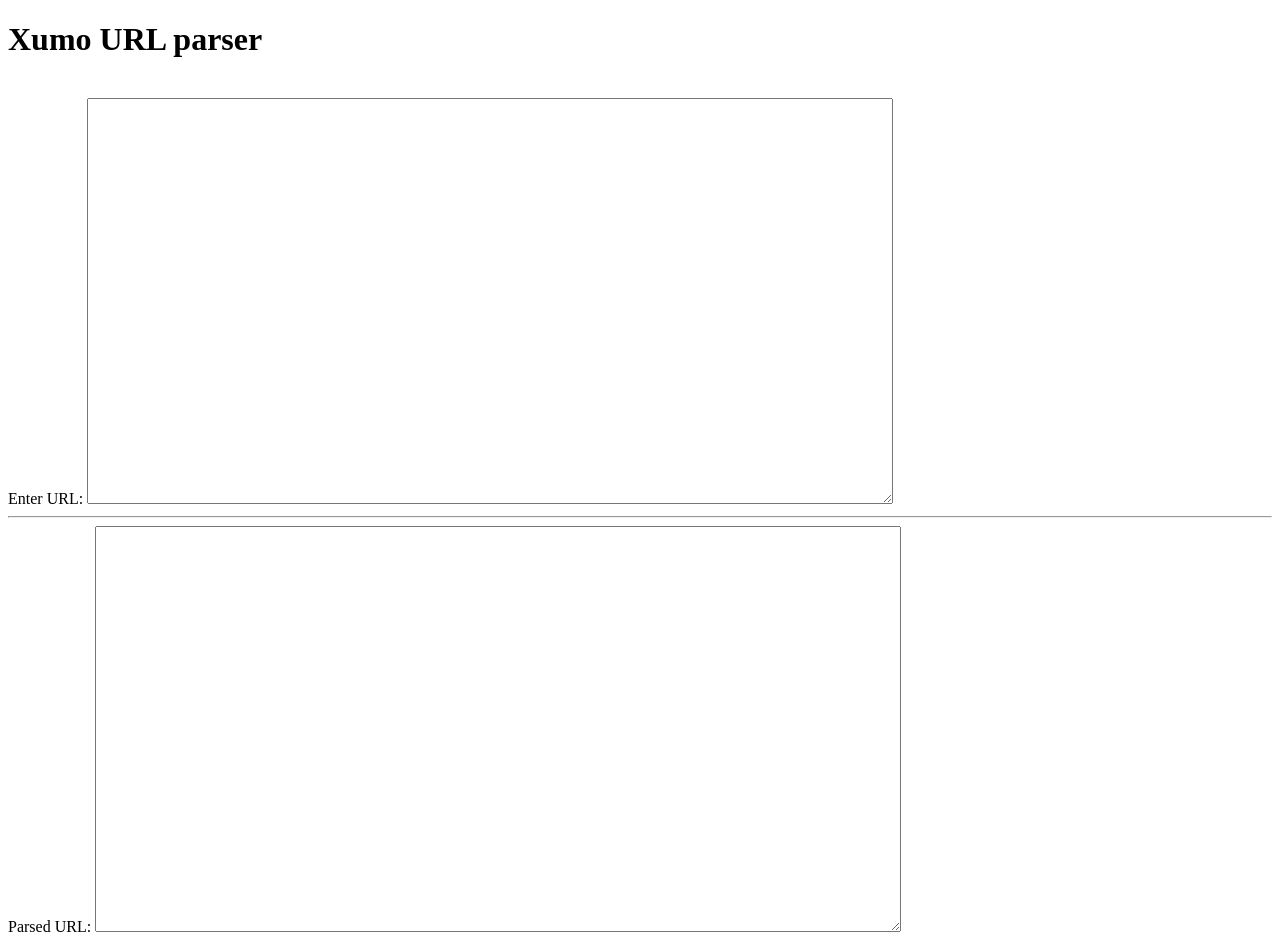
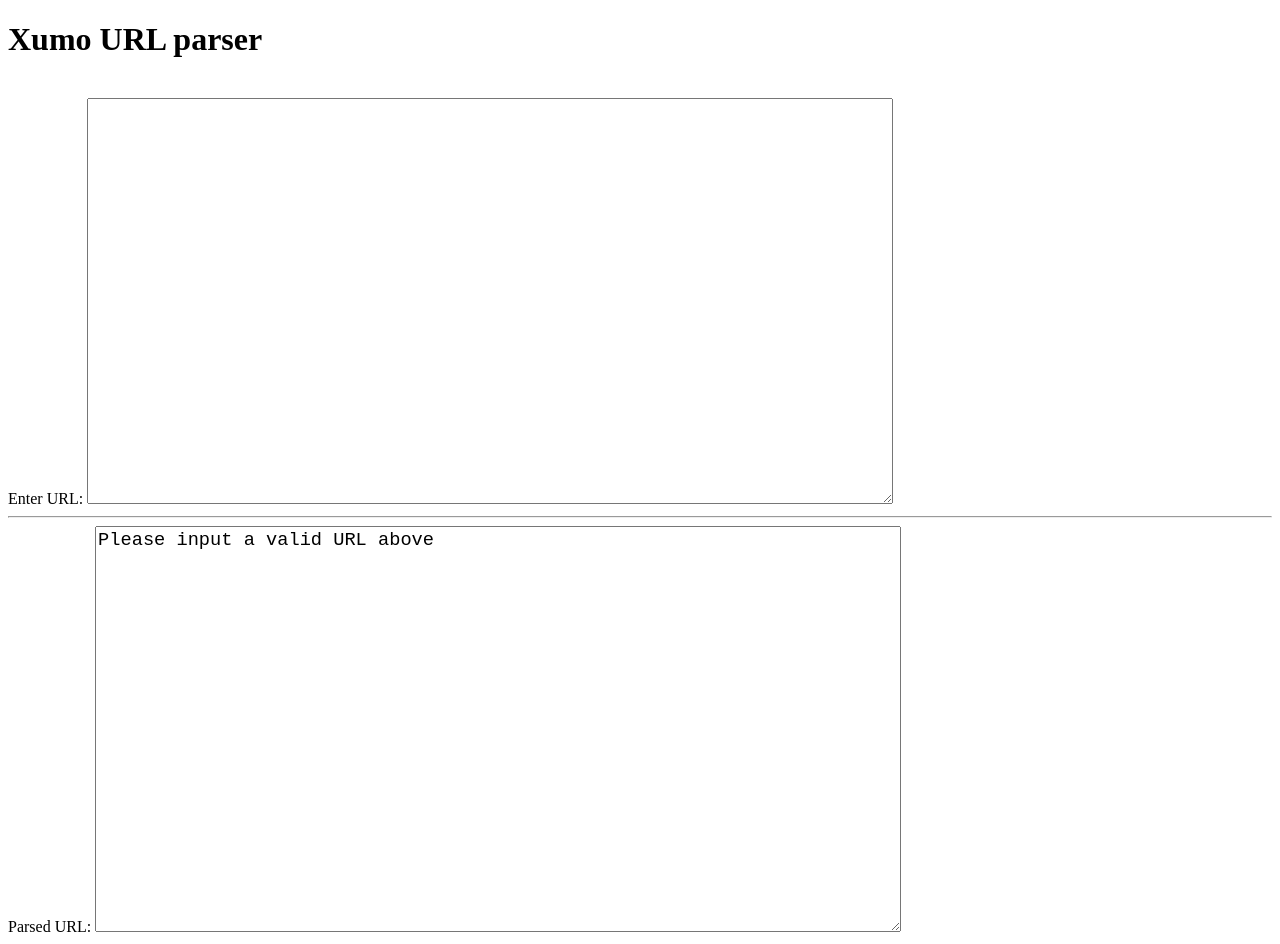
Before and after one commit to metadatartv/xumo-url-rtv-metadata, a plain HTML site: page index.html in a window 1280 px wide. Drawn offline with Linux system fonts and the light colour scheme.

Commit message:
Adding default messages to text, as instructions

```diff
--- a/index.html
+++ b/index.html
@@ -27,8 +27,9 @@
   <textarea row="1" cols="80" name="xumourl" id="xumourl" style="width:800px;height:400px;font-size:14pt;"></textarea>
   <hr>
   <label for="outputUrl">Parsed URL:</label>
-  <textarea row="1" cols="80" name="outputUrl" id="outputUrl"
-    style="width:800px;height:400px;font-size:14pt;"></textarea>
+  <textarea row="1" cols="80" name="outputUrl" id="outputUrl" style="width:800px;height:400px;font-size:14pt;">
+Please input a valid URL above
+  </textarea>
   <script src="scripts/index.js" async defer></script>
 </body>
 
--- a/scripts/index.js
+++ b/scripts/index.js
@@ -1,4 +1,7 @@
 'use strict';
+
+/* outputs */
+const g_emptyUrlMessages = 'Please input a valid URL above';
 
 /* fetch dom elements */
 const xumoInputUrl = document.getElementById('xumourl');
@@ -56,6 +59,12 @@
 
 function inputHandler(e) {
   try {
+    const inputUrl = e.target.value;
+    if (!inputUrl) {
+      outputUrl.value = g_emptyUrlMessages;
+      return;
+    }
+
     const finalUrl = parseUrl(e.target.value);
     outputUrl.value = finalUrl;
   } catch (Error) {
```
